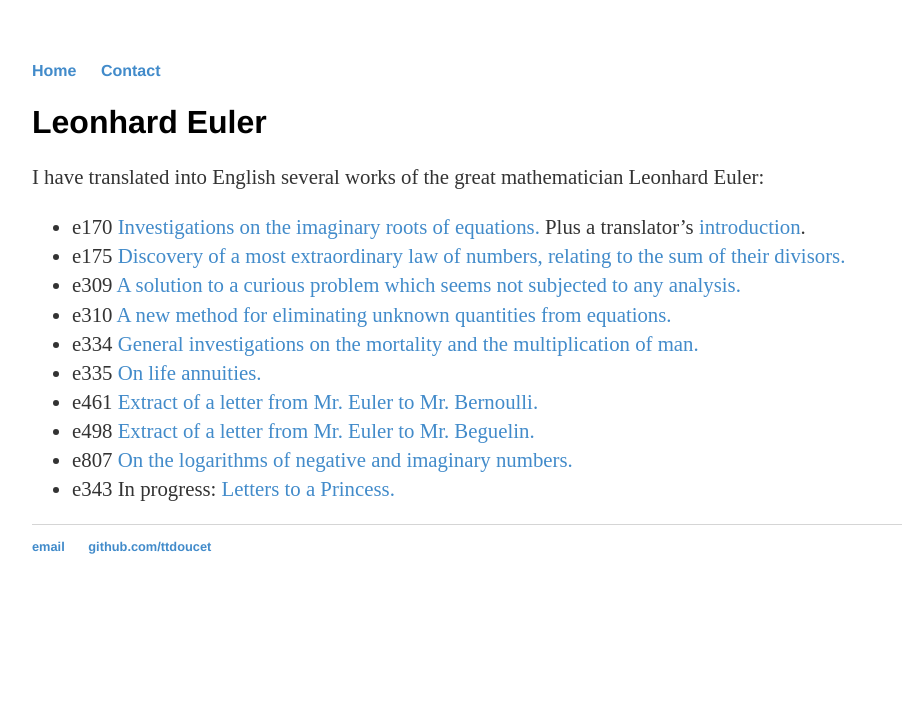
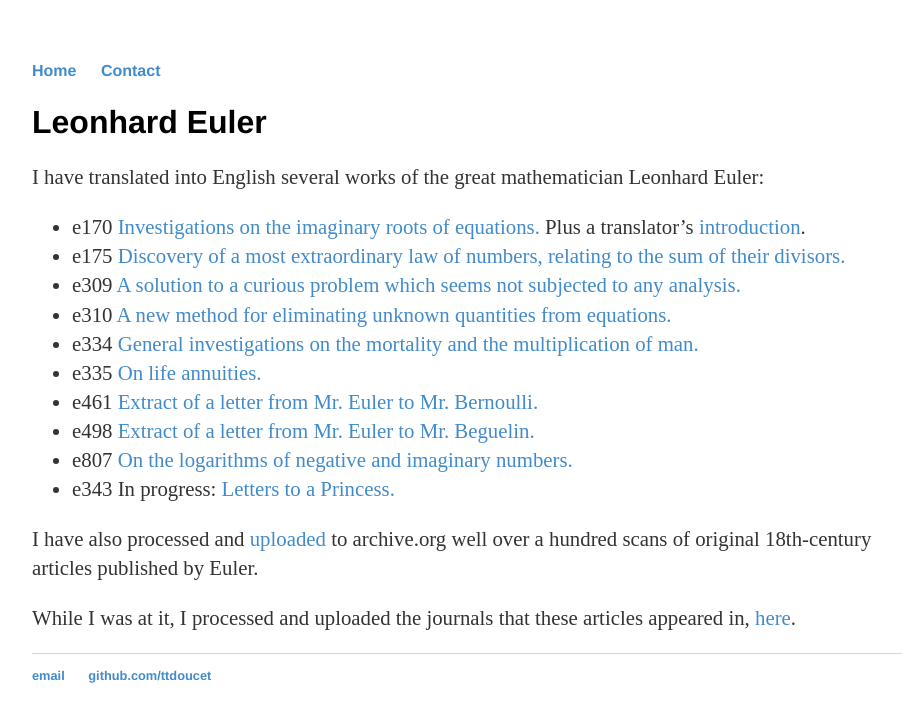
Before and after one commit to ttdoucet/ttdoucet.github.io, a Jekyll site: the page built from euler/index.md, in a window 1280 px wide. Shown: the top 722 px of the page, without its empty margins (160-1062 px from the left). Built offline with Jekyll 4.4.1, drawn with Linux system fonts in a browser that asks for light colours.

Commit message:
Added originals to Euler page.

```diff
--- a/euler/index.md
+++ b/euler/index.md
@@ -16,6 +16,13 @@ I have translated into English several works of the great mathematician Leonhard
 * e807 [On the logarithms of negative and imaginary numbers.][e807]
 * e343 In progress: [Letters to a Princess.][e343]
 
+I have also processed and [uploaded][euler-orig] to archive.org well over a hundred scans
+of original 18th-century articles published by Euler.
+
+While I was at it, I processed and uploaded
+the journals that these articles appeared in, [here][berlin].
+
+
 [e170]: translations/e170-en.pdf
 [e170intro]: translations/e170intro.pdf
 [e175]: translations/e175.pdf
@@ -27,3 +34,5 @@ I have translated into English several works of the great mathematician Leonhard
 [e498]: translations/e498-en.pdf
 [e807]: translations/e807.pdf
 [e343]: translations/e343-en.pdf
+[euler-orig]: https://archive.org/details/@tdoucet?and%5B%5D=creator%3A%22leonhard+euler%22&sort=titleSorter
+[berlin]: https://archive.org/details/@tdoucet?sort=titleSorter&and[]=creator%3A%22l%27acad%C3%A9mie+royale+des+sciences+et+des+belles+lettres+de+berlin%22
```
